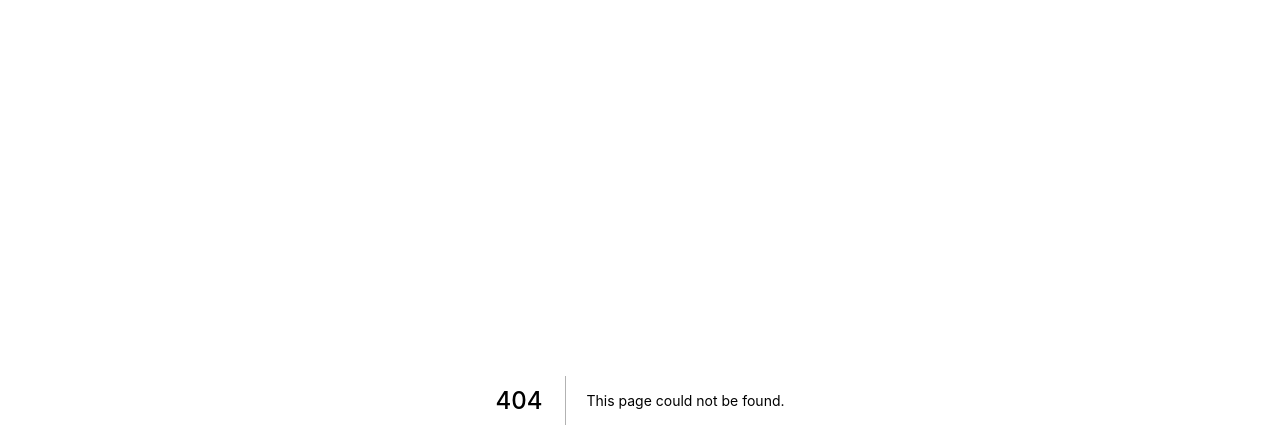
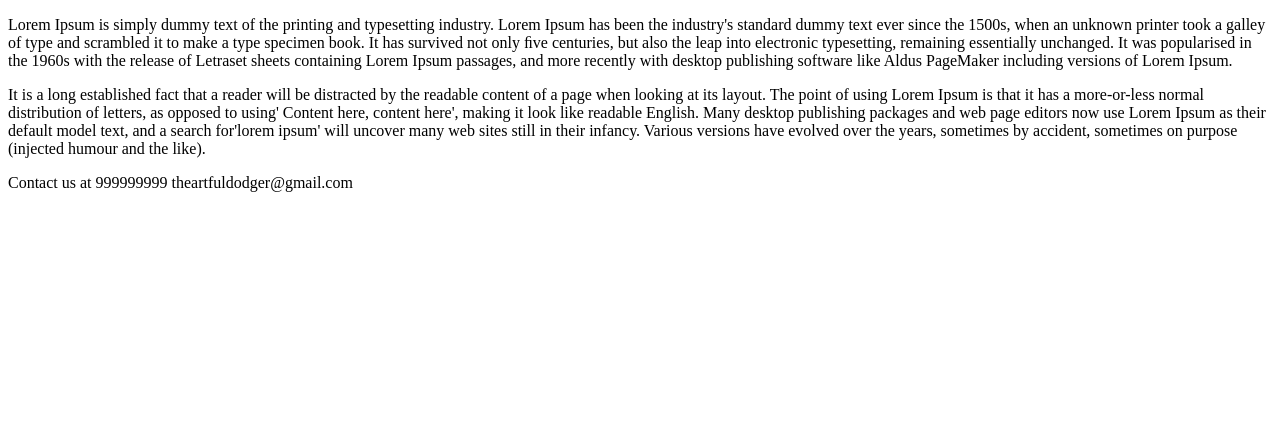
Before and after one commit to punchagan/artful-dodger, a Next.js app: page /about in a window 1280 px wide. Before the commit this address had no page. Shown: the top 448 px of the page. Built offline with nearby package versions, Linux system fonts and the light colour scheme.

Commit message:
Add a barebones About page

```diff
--- /dev/null
+++ b/pages/about.js
@@ -0,0 +1,29 @@
+import Head from "next/head";
+
+export default function About() {
+  return (
+    <div className="container">
+      <p>
+        Lorem Ipsum is simply dummy text of the printing and typesetting industry. Lorem Ipsum has
+        been the industry's standard dummy text ever since the 1500s, when an unknown printer took a
+        galley of type and scrambled it to make a type specimen book. It has survived not only ﬁve
+        centuries, but also the leap into electronic typesetting, remaining essentially unchanged.
+        It was popularised in the 1960s with the release of Letraset sheets containing Lorem Ipsum
+        passages, and more recently with desktop publishing software like Aldus PageMaker including
+        versions of Lorem Ipsum.
+      </p>
+
+      <p>
+        It is a long established fact that a reader will be distracted by the readable content of a
+        page when looking at its layout. The point of using Lorem Ipsum is that it has a
+        more-or-less normal distribution of letters, as opposed to using' Content here, content
+        here', making it look like readable English. Many desktop publishing packages and web page
+        editors now use Lorem Ipsum as their default model text, and a search for'lorem ipsum' will
+        uncover many web sites still in their infancy. Various versions have evolved over the years,
+        sometimes by accident, sometimes on purpose (injected humour and the like).
+      </p>
+
+      <p>Contact us at 999999999 theartfuldodger@gmail.com</p>
+    </div>
+  );
+}
```
